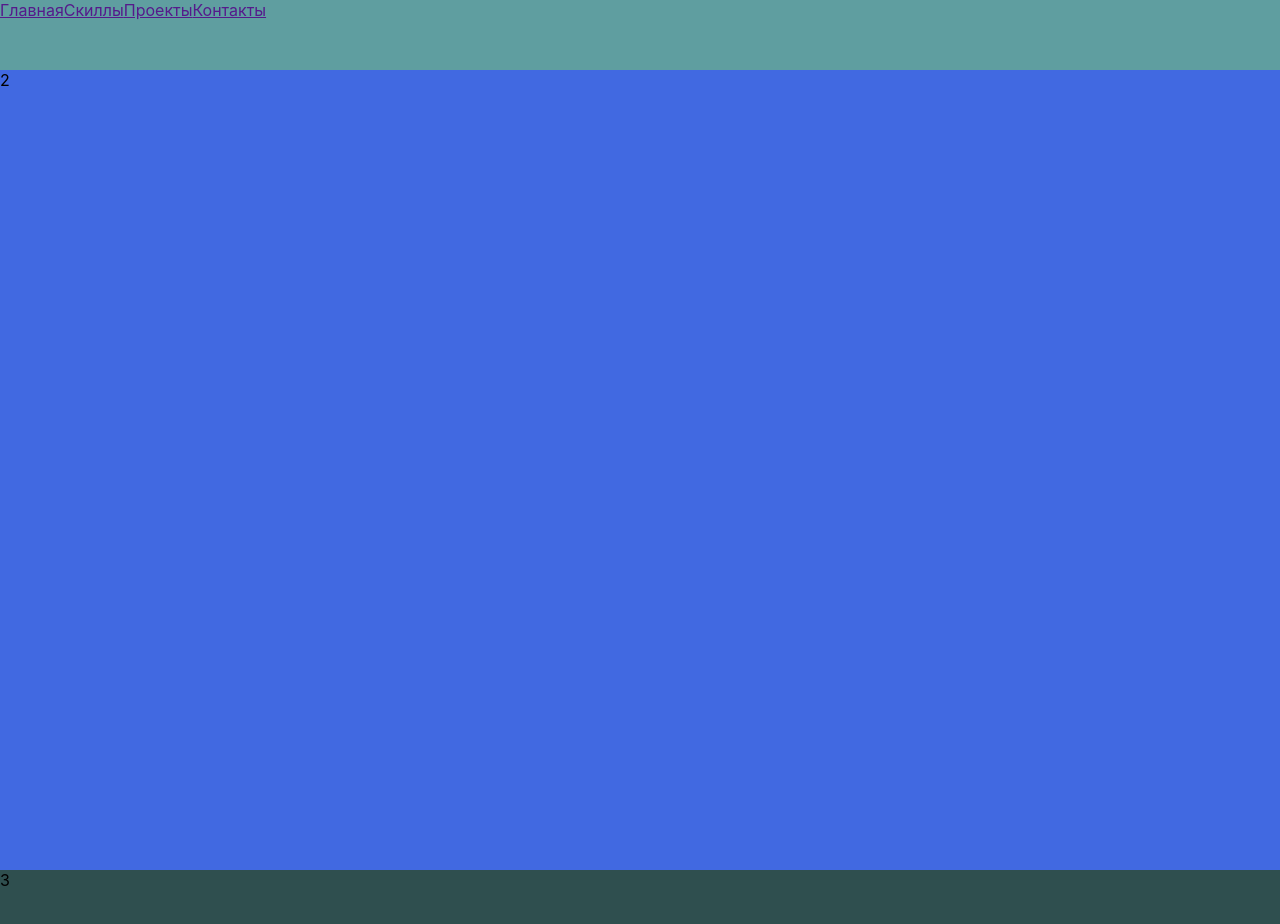
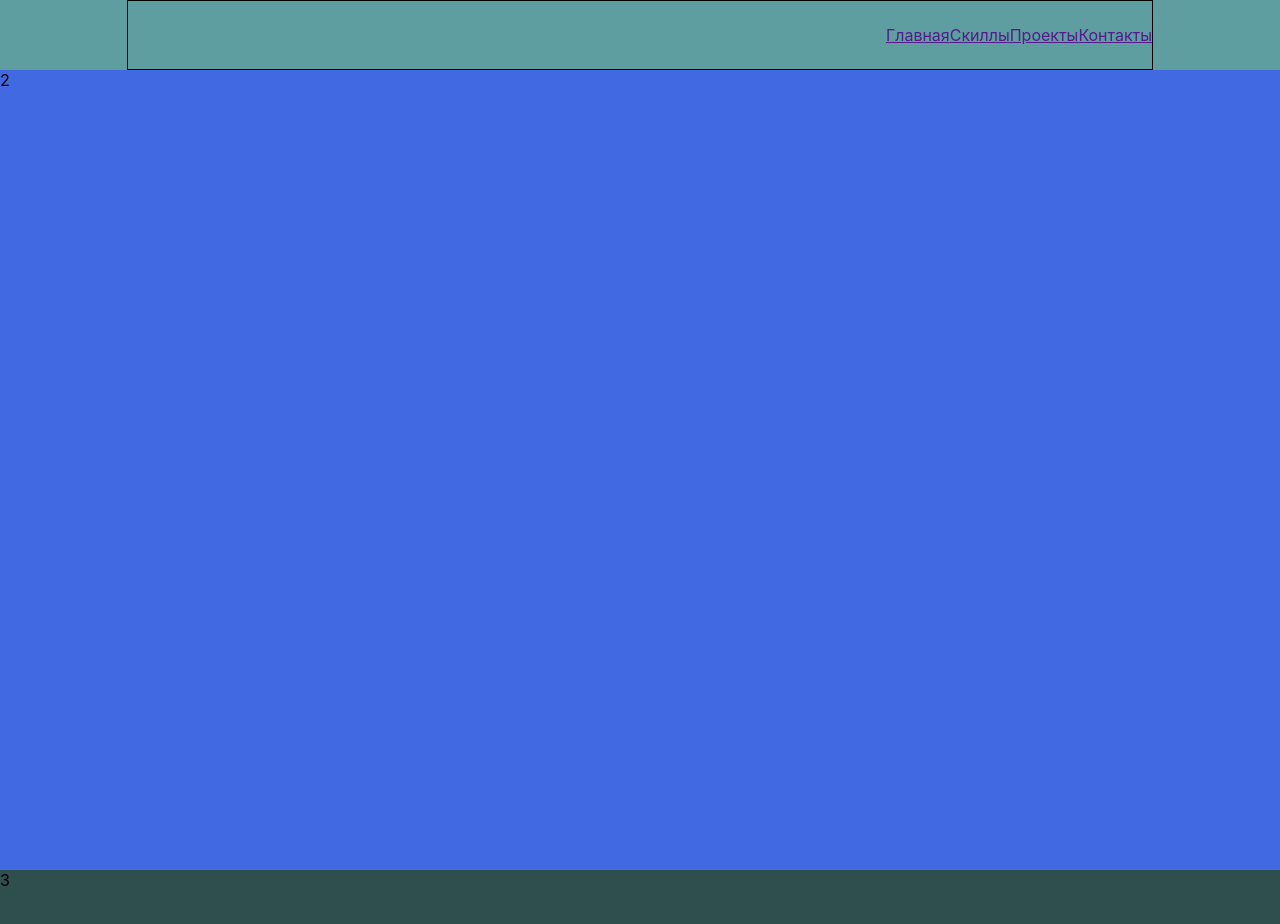
Before and after one commit to nickolayArbuzov/portfolio, a React (Create React App) app: page / in a window 1280 px wide. Shown: the top 924 px of the page. Built offline with nearby package versions, Linux system fonts and the light colour scheme.

Commit message:
styled header with flex

```diff
--- a/src/Header/Header.js
+++ b/src/Header/Header.js
@@ -4,11 +4,13 @@ import styles from './Header.module.css';
 function Header() {
   return (
     <div className={styles.Header}>
-      <div className='nav'>
-        <a href='' className='link'>Главная</a>
-        <a href='' className='link'>Скиллы</a>
-        <a href='' className='link'>Проекты</a>
-        <a href='' className='link'>Контакты</a>
+      <div className={styles.container}>
+        <div className={styles.nav}>
+          <a href='' className={styles.link}>Главная</a>
+          <a href='' className={styles.link}>Скиллы</a>
+          <a href='' className={styles.link}>Проекты</a>
+          <a href='' className={styles.link}>Контакты</a>
+        </div>
       </div>
     </div>
   );
--- a/src/Header/Header.module.css
+++ b/src/Header/Header.module.css
@@ -1,8 +1,14 @@
 .Header {
   height:70px;
   background-color: cadetblue;
+  display: flex;
+  justify-content: center;
 }
 
-.wrapper{
+.container{
   border: 1px solid;
+  width: 80%;
+  display: flex;
+  justify-content: flex-end;
+  align-items: center;
 }
```
